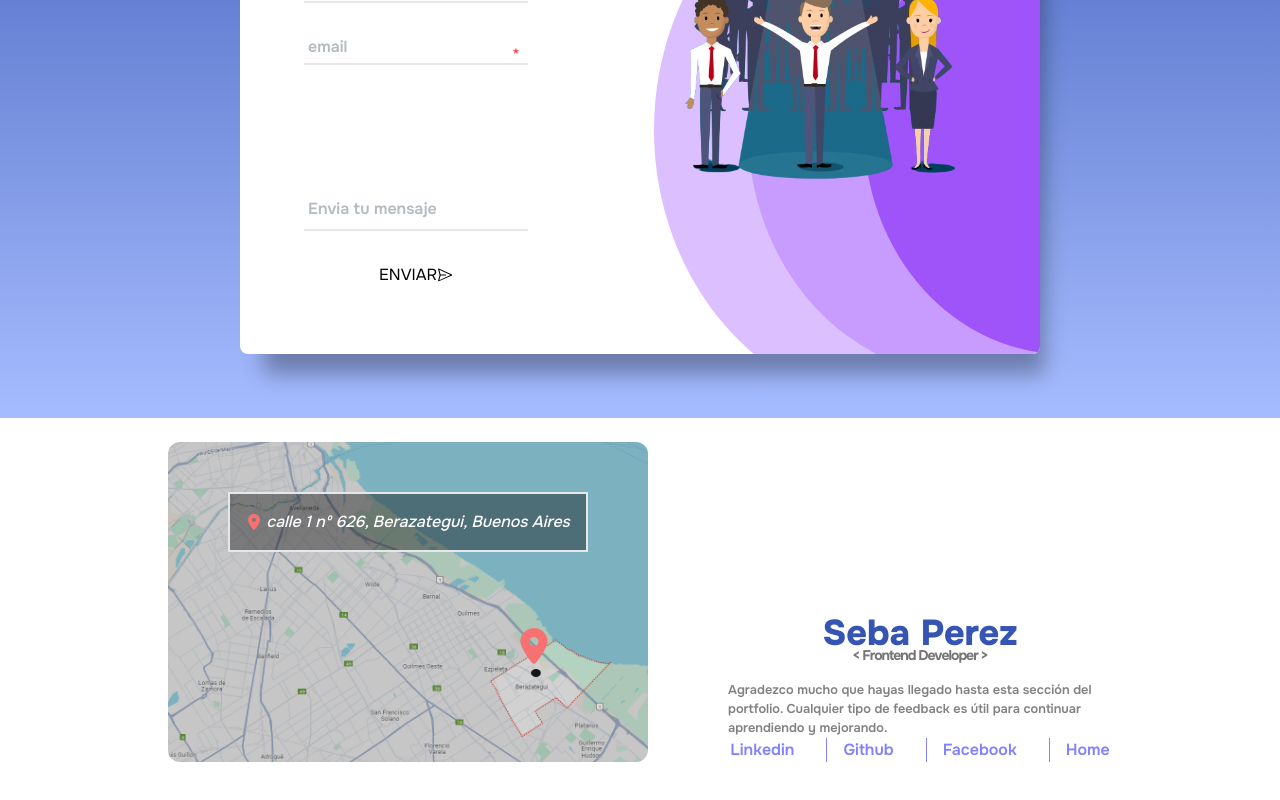
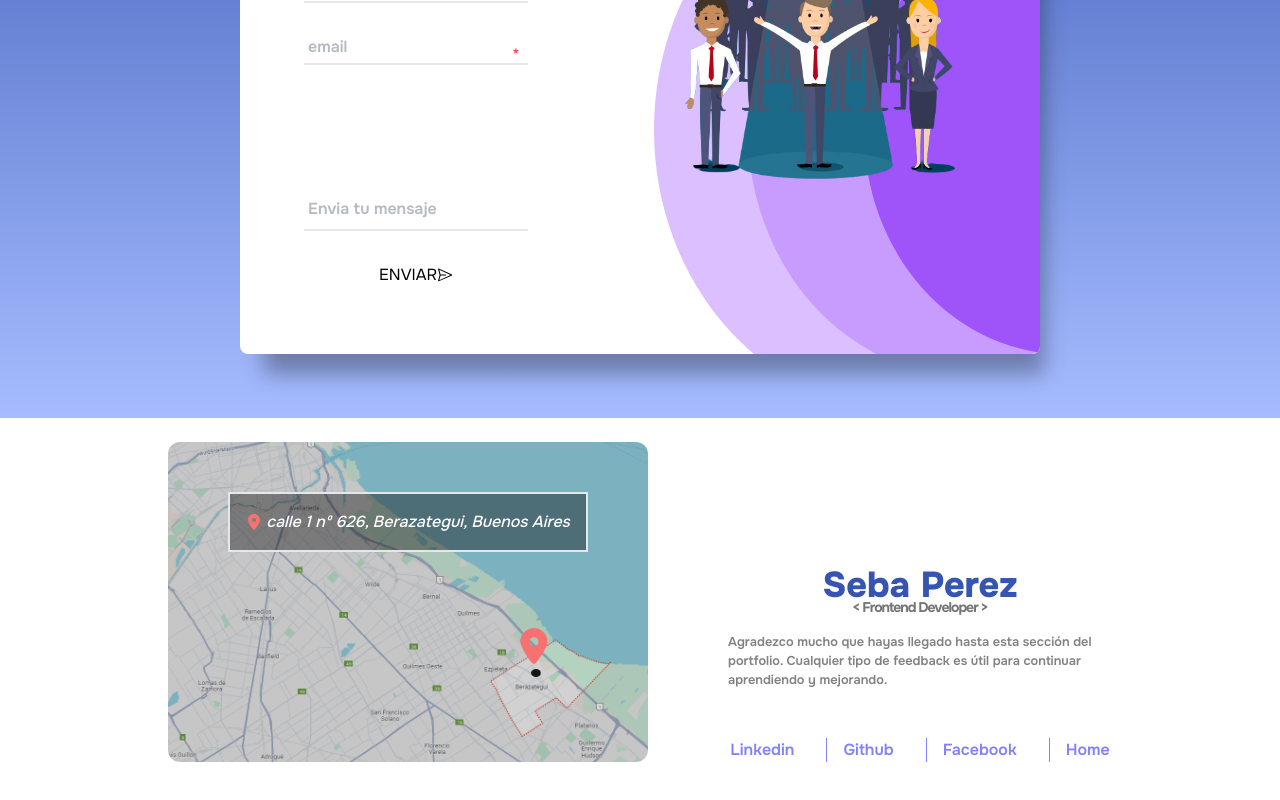
Before and after one commit to SebaPerez90/PORTFOLIO, a Next.js app: page / in a window 1280 px wide. Shown: the part 6803-7603 px from the top of the page. After the commit the page ends 7581 px from the top, so only its background shows below. Built offline with nearby package versions, Linux system fonts and the light colour scheme.

Commit message:
styling footer

```diff
--- a/src/components/main/Footer.tsx
+++ b/src/components/main/Footer.tsx
@@ -4,14 +4,14 @@ import { useStore } from '@/store';
 
 import Link from 'next/link';
 import Image from 'next/image';
-import location_image from '@/assets/images/Captura de pantalla (195).png';
+import location_image from '@/assets/images/location.webp';
 import { FaLocationDot } from 'react-icons/fa6';
 
 const Footer = () => {
   const { engLanguageActive } = useStore();
 
   return (
-    <div className='flex-wrap relative gap-20 flex justify-center items-end  bg-white w-full py-6 pb-10'>
+    <div className='flex-wrap relative gap-20 flex justify-center items-end  bg-white w-full py-6 pb-4'>
       <div className=' relative w-[30em] h-[20em] overflow-hidden rounded-xl before:animate-[location-animation2_1s_ease-out_alternate-reverse_infinite] before:w-8 before:h-2 before:rounded-[50%] before:absolute before:bottom-[5.3em] before:right-[6em] before:z-30 '>
         <span>
           <FaLocationDot className='animate-[location-animation_1s_ease-out_alternate-reverse_infinite] absolute bottom-[2.7em] right-24 z-30 text-red-400 text-4xl ' />
@@ -30,8 +30,8 @@ const Footer = () => {
         </div>
       </div>
 
-      <div className=''>
-        <div className='flex flex-col items-center'>
+      <div>
+        <div className='flex flex-col items-center relative bottom-12'>
           <h1 className='font-extrabold text-4xl text-light-400'>Seba Perez</h1>
           <span className='text-[#333333ac] text-sm font-bold relative bottom-2 [letter-spacing:-1px]'>
             {'< Frontend Developer >'}
```
Also changed, not shown: src/assets/images/Captura de pantalla (195).png (deleted), src/assets/images/location.webp (added).
